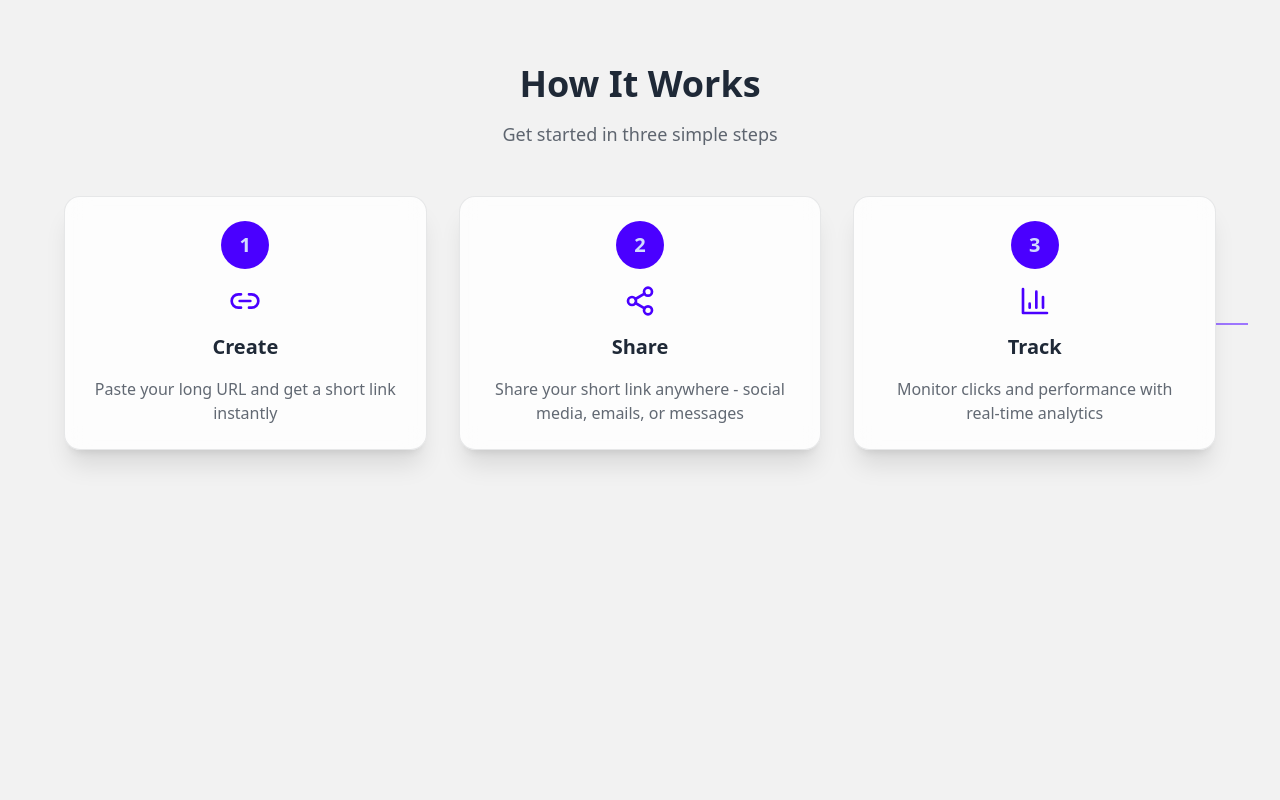
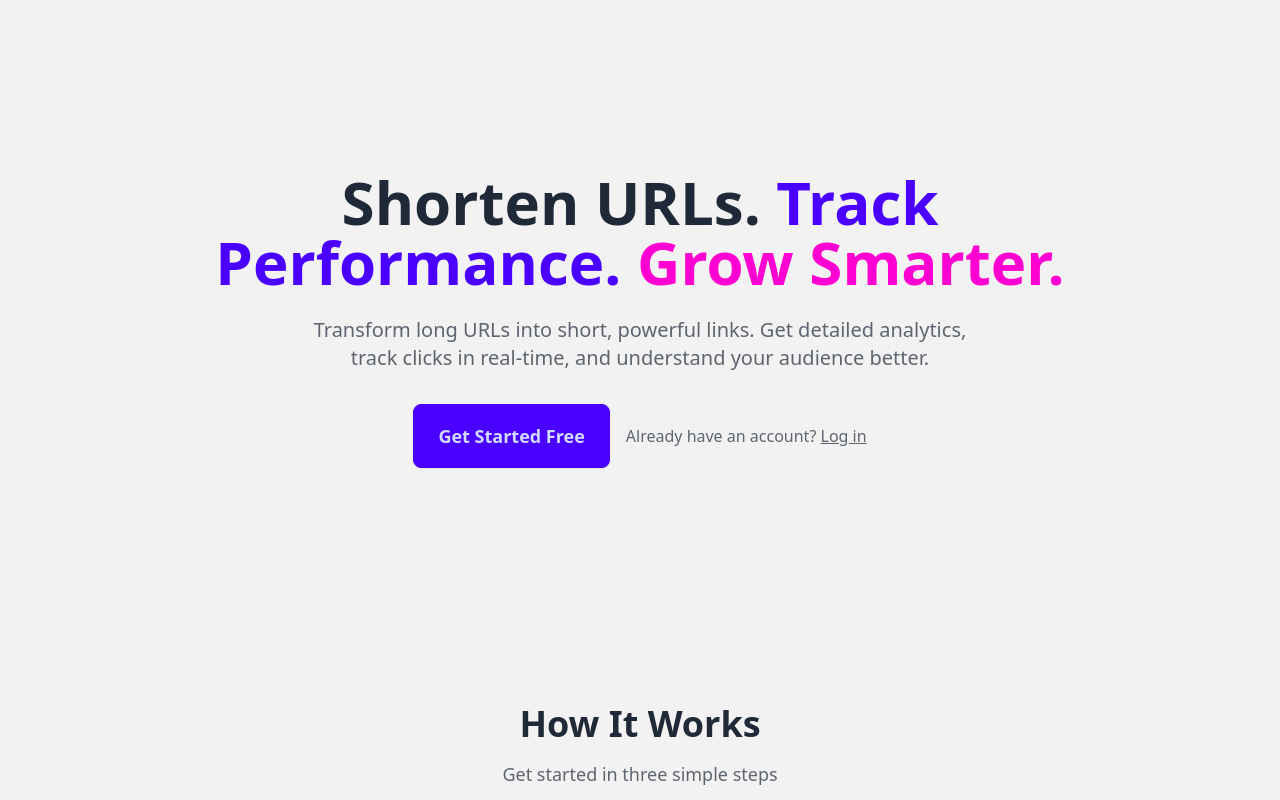
Before and after one commit to yetone/mirdb, a React (Vite) app in the folder frontend/: page / in a window 1280 px wide. Shown: the top 800 px of the page. Built offline with nearby package versions, Linux system fonts and the light colour scheme.

Commit message:
feat(home): integrate HeroSection into homepage
Add HeroSection component to the Home page for proper homepage
display. The HeroSection shows the value proposition, CTA buttons,
and login link as per Scenario 1 requirements.

```diff
--- a/frontend/src/pages/Home.tsx
+++ b/frontend/src/pages/Home.tsx
@@ -6,12 +6,14 @@
  * This is a placeholder that other scenarios will extend.
  */
 
-import { HowItWorksSection } from '../components/home'
+import { HeroSection, HowItWorksSection } from '../components/home'
 
 const Home = () => {
   return (
     <div className="min-h-screen bg-base-200">
       <main>
+        {/* Hero Section - Scenario 1 */}
+        <HeroSection />
         {/* How It Works Section - Scenario 3 */}
         <HowItWorksSection />
       </main>
```
